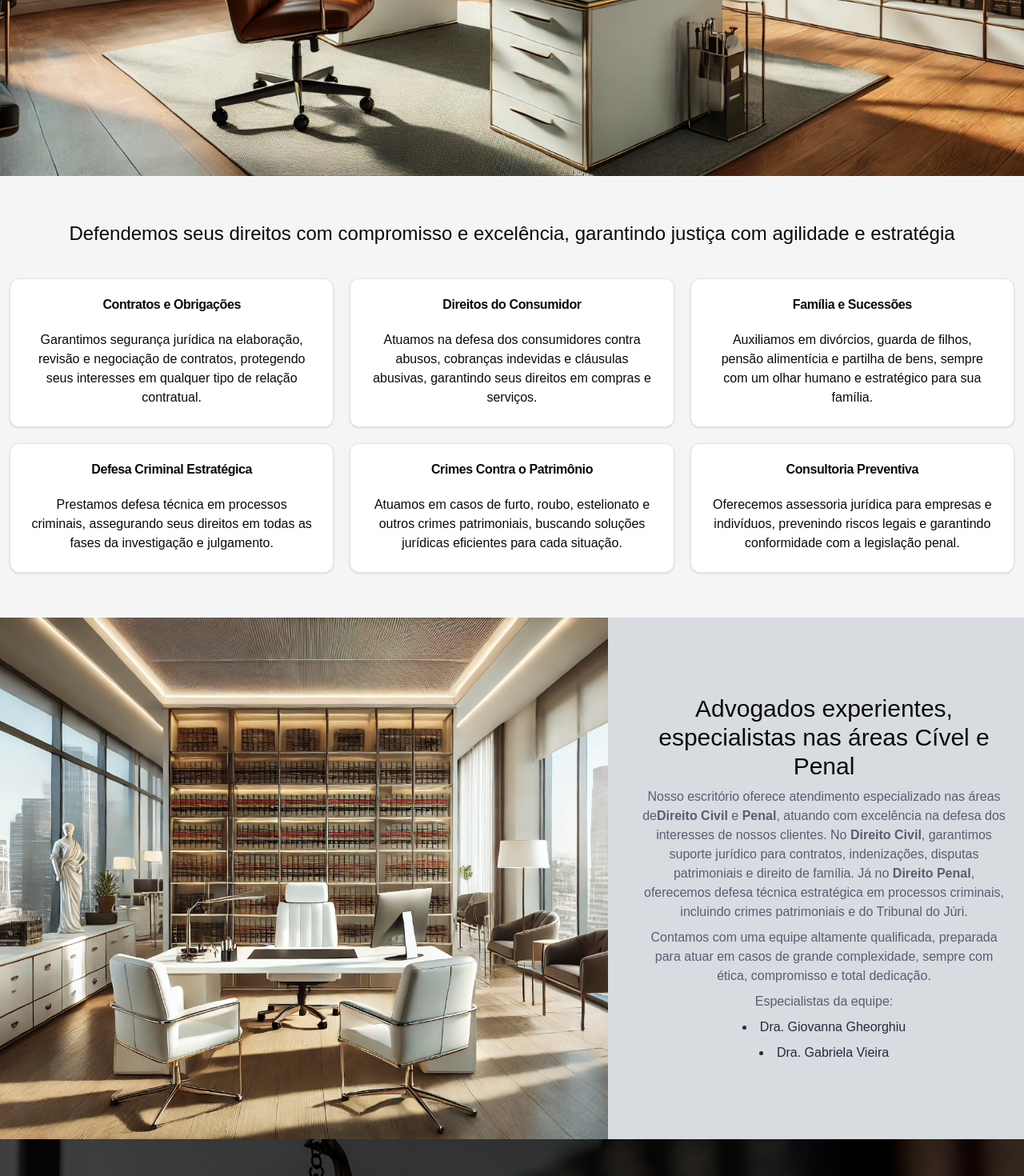
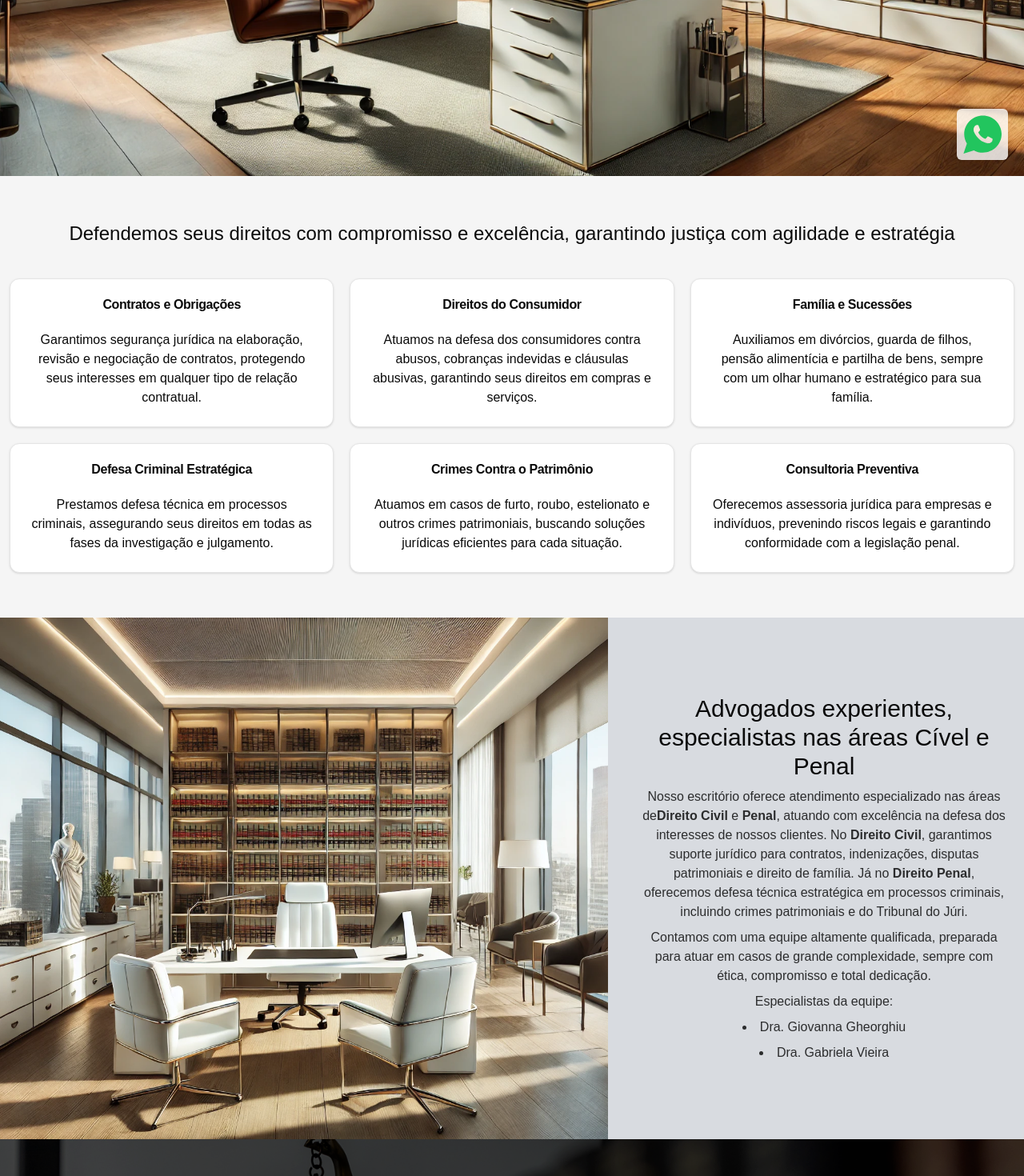
Before and after one commit to silveiralsv/gv-app, a Next.js app: page / in a window 1280 px wide. Shown: the part 580-2050 px from the top of the page at 80% size. Built offline with nearby package versions, Linux system fonts and the light colour scheme.

Commit message:
Feat: Whatsapp integration
* Add WhatsApp button and improve layout structure on the homepage

* Update text color for improved readability on the homepage

* Update site title and description; adjust navbar layout and add favicon

```diff
--- a/app/layout.tsx
+++ b/app/layout.tsx
@@ -14,8 +14,8 @@ const geistMono = Geist_Mono({
 });
 
 export const metadata: Metadata = {
-  title: "Create Next App",
-  description: "Generated by create next app",
+  title: "GV Advocacia",
+  description: "Assistência jurídica completa na área Civil e Criminal",
 };
 
 export default function RootLayout({
--- a/app/page.tsx
+++ b/app/page.tsx
@@ -1,5 +1,6 @@
 import ActivitiesCard from "@/components/activities-card";
 import Footer from "@/components/footer";
+import WhatsappButton from "@/components/whatsapp-button";
 import Image from "next/image";
 
 export default function Home() {
@@ -37,7 +38,9 @@ export default function Home() {
   ];
 
   return (
+    <>
       <main className="w-full h-full bg-secondary">
+        <WhatsappButton />
         <section className="relative w-full h-screen flex items-center justify-center ">
           <Image src="/office.png" fill alt="office" className="object-cover" />
           <h1 className="z-50 text-3xl md:text-4xl font-bold text-white bg-black/40 rounded-md p-2 mx-2">
@@ -63,14 +66,14 @@ export default function Home() {
         </section>
 
         <section className="w-full bg-gray-300/80 gap-5 grid grid-cols-1 md:grid-cols-5">
-        <div className="relative  aspect-video md:aspect-auto  bg-green-300 md:col-span-3">
+          <div className="relative aspect-video md:aspect-auto md:col-span-3">
             <Image src="/team.png" fill alt="Team" className="object-cover" />
           </div>
           <div className="flex flex-col justify-center gap-2 px-5 py-10 md:py-24 text-center md:col-span-2">
             <h1 className="text-3xl">
               Advogados experientes, especialistas nas áreas Cível e Penal
             </h1>
-          <p className="text-slate-700/80">
+            <p className="text-black/80">
               Nosso escritório oferece atendimento especializado nas áreas de
               <b>Direito Civil</b> e <b>Penal</b>, atuando com excelência na
               defesa dos interesses de nossos clientes. No <b>Direito Civil</b>,
@@ -79,20 +82,21 @@ export default function Home() {
               oferecemos defesa técnica estratégica em processos criminais,
               incluindo crimes patrimoniais e do Tribunal do Júri.
             </p>
-          <p className="text-slate-700/80">
-            Contamos com uma equipe altamente qualificada, preparada para atuar
-            em casos de grande complexidade, sempre com ética, compromisso e
-            total dedicação.
+            <p className="text-black/80">
+              Contamos com uma equipe altamente qualificada, preparada para
+              atuar em casos de grande complexidade, sempre com ética,
+              compromisso e total dedicação.
             </p>
 
-          <h2 className="text-slate-700/80">Especialistas da equipe:</h2>
+            <h2 className="text-black/80">Especialistas da equipe:</h2>
 
-          <li className="text-slate-900/90">Dra. Giovanna Gheorghiu</li>
-          <li className="text-slate-900/90">Dra. Gabriela Vieira</li>
+            <li className="text-black/80">Dra. Giovanna Gheorghiu</li>
+            <li className="text-black/80">Dra. Gabriela Vieira</li>
           </div>
         </section>
 
         <Footer />
       </main>
+    </>
   );
 }
--- a/components/footer.tsx
+++ b/components/footer.tsx
@@ -14,7 +14,7 @@ export default function Footer() {
       <div className="relative h-20 md:h-52  mx-auto top-5 aspect-[2351/977]">
         <Image className="z-50" src="/footer-logo.png" alt="logo" fill />
       </div>
-      <div className="z-50 relative w-full flex items-center justify-center text-xs">
+      <div className="z-40 relative w-full flex items-center justify-center text-xs">
         <FooterItem>
           <MdMailOutline />
           contato@gheorghiuvieira.com
--- a/components/navbar.tsx
+++ b/components/navbar.tsx
@@ -4,8 +4,8 @@ import { HTMLAttributes } from "react";
 
 export default function Navbar() {
   return (
-    <nav className="absolute top-0 flex w-screen py-4 px-6 items-center justify-between z-50 bg-black/70 text-white/80">
-      <div className="relative h-16 md:h-20 aspect-[53/13]">
+    <nav className="absolute top-0 flex w-screen py-4 px-6 items-center justify-center md:justify-between z-50 bg-black/70 text-white/80">
+      <div className="relative h-16 md:h-20 aspect-[53/13] ">
         <Image src="/M6.png" alt="header" fill />
       </div>
 
--- /dev/null
+++ b/components/whatsapp-button.tsx
@@ -0,0 +1,22 @@
+"use client";
+import { IoLogoWhatsapp } from "react-icons/io";
+import { Button } from "./ui/button";
+
+export default function WhatsappButton() {
+  const handleOnclick = () => {
+    window.open("https://wa.me/5511952242504", "_blank");
+  };
+
+  return (
+    <Button
+      className="w-16 h-16 fixed bottom-5 right-5 z-50 flex items-center justify-center bg-white/80 gap-0 hover:bg-white"
+      size="icon"
+      onClick={handleOnclick}
+    >
+      <IoLogoWhatsapp
+        className="fill-green-500 "
+        style={{ width: "85%", height: "85%" }}
+      />
+    </Button>
+  );
+}
```
Also changed, not shown: app/icon.png (added). Lines whose indentation alone changed are shown as unchanged.
